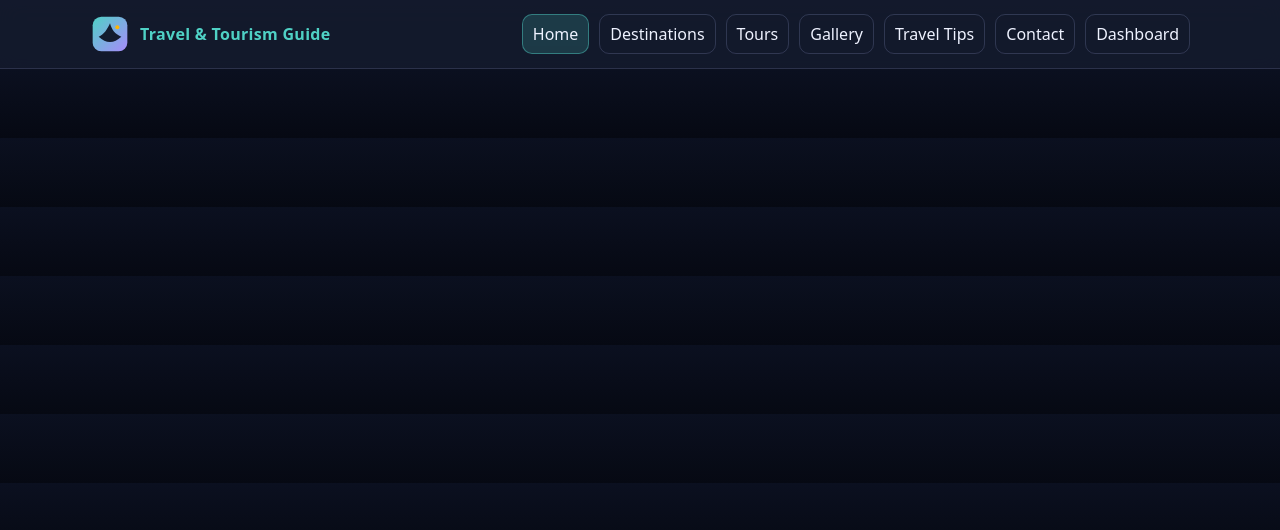
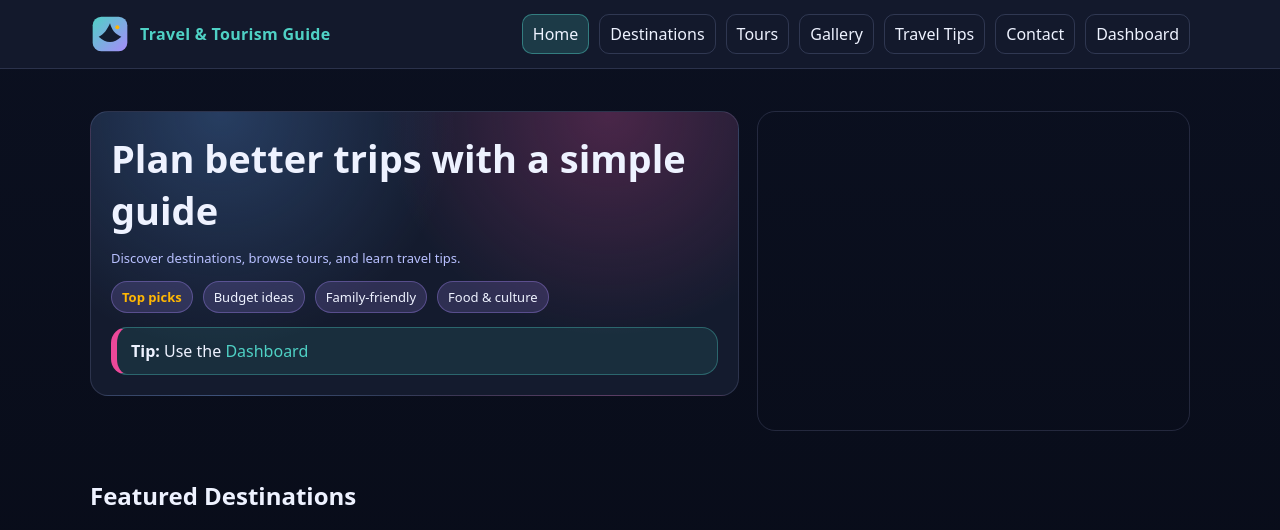
Before and after one commit to RANDA-ui-bit/travel-guide, a PHP site: page / in a window 1280 px wide. Shown: the top 530 px of the page. Before the commit the page ends 69 px from the top, so only its background shows below. Run offline with PHP 8.4, Linux system fonts and the light colour scheme; data comes from the database, SQL or seed files in the repository; some libraries are stand-ins or nearby versions.

Commit message:
Add files via upload

```diff
--- a/index.php
+++ b/index.php
@@ -11,10 +11,9 @@
   #welcomeTag {\n    color: var(--accent2);\n    font-weight: 800;\n  }\n";
 
 try {
-    // ✅ أول شيء: الاتصال
     $pdo = get_pdo();
 
-    // ✅ إنشاء الجدول
+    // إنشاء الجدول إذا مو موجود
     $pdo->exec("
         CREATE TABLE IF NOT EXISTS destinations (
             id SERIAL PRIMARY KEY,
@@ -26,17 +25,7 @@
         )
     ");
 
-    // ✅ تنظيف التكرار (مرة وحدة بس)
-    $pdo->exec("
-        DELETE FROM destinations
-        WHERE id NOT IN (
-            SELECT MIN(id)
-            FROM destinations
-            GROUP BY name, country, description, image_url, best_time
-        )
-    ");
-
-    // ✅ لا يضيف إلا إذا فاضي
+    // ✅ يمنع التكرار (يضيف فقط إذا الجدول فاضي)
     $count = $pdo->query("SELECT COUNT(*) FROM destinations")->fetchColumn();
 
     if ($count == 0) {
@@ -48,13 +37,60 @@
         ");
     }
 
-    // ✅ جلب البيانات
+    // جلب البيانات
     $featured = $pdo->query('SELECT * FROM destinations ORDER BY id LIMIT 6')->fetchAll();
 
 } catch (Exception $e) {
     die("ERROR: " . $e->getMessage());
 }
 
-// ✅ بعد كل شيء
+// الهيدر بعد كل شيء
 require_once __DIR__ . '/partials/header.php';
 ?>
+
+<section class="hero">
+  <div class="container hero-grid">
+    <div class="hero-card">
+      <h1>Plan better trips with a simple guide</h1>
+      <p class="help">Discover destinations, browse tours, and learn travel tips.</p>
+      <div class="badges">
+        <span class="badge" id="welcomeTag">Top picks</span>
+        <span class="badge">Budget ideas</span>
+        <span class="badge">Family-friendly</span>
+        <span class="badge">Food & culture</span>
+      </div>
+      <div class="home-note" style="border-left: 6px solid var(--pink);">
+        <strong>Tip:</strong> Use the <a href="dashboard.php">Dashboard</a>
+      </div>
+    </div>
+
+    <div class="slideshow">
+      <div class="slide" style="background-image:url('https://picsum.photos/id/1018/1100/700');"></div>
+      <div class="slide" style="background-image:url('https://picsum.photos/id/1022/1100/700');"></div>
+      <div class="slide" style="background-image:url('https://picsum.photos/id/1031/1100/700');"></div>
+    </div>
+  </div>
+</section>
+
+<section class="section">
+  <div class="container">
+    <h2>Featured Destinations</h2>
+
+    <div class="grid">
+      <?php foreach ($featured as $d): ?>
+        <article class="card">
+          <img src="<?= h($d['image_url']) ?>" alt="<?= h($d['name']) ?>" />
+          <div class="card-body">
+            <p class="card-title"><?= h($d['name']) ?></p>
+            <p class="card-meta">
+              <?= h($d['country']) ?> • <?= h($d['best_time']) ?>
+            </p>
+          </div>
+        </article>
+      <?php endforeach; ?>
+    </div>
+
+  </div>
+</section>
+
+<?php require_once __DIR__ . '/partials/footer.php'; ?>
```
